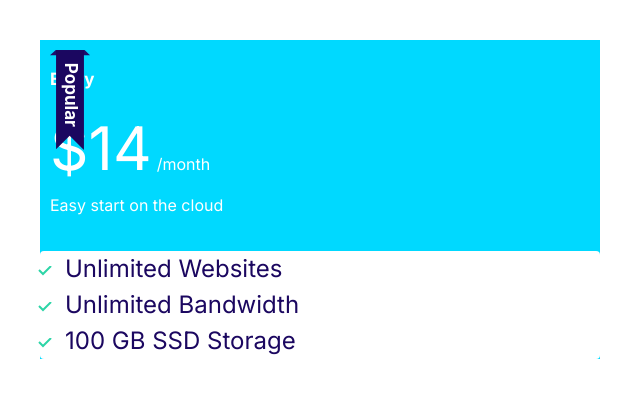
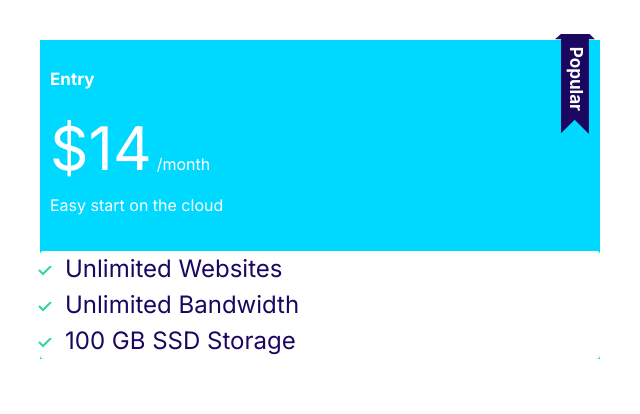
Before and after one commit to youcanalsocode/Frontend_html_css, a plain HTML site: page index.html in a window 1280 px wide. Shown: the whole page, without its empty margins (0-640 px from the left). Drawn offline with Linux system fonts and the light colour scheme; files whose address does not match are found by name.

Commit message:
popular badge

```diff
--- a/css/style.css
+++ b/css/style.css
@@ -287,9 +287,14 @@ color: white;
     font-size: 3vh;
 
 }
+.plan--popular .card_header{
+    position: relative;
+}
  .plan--popular .card_header::before {
     content: url(../images/popular.svg);
     display: inline-block;
     position:absolute;
     width: 40px;
+    top:-6px;
+    right: 5px;
 }
```
